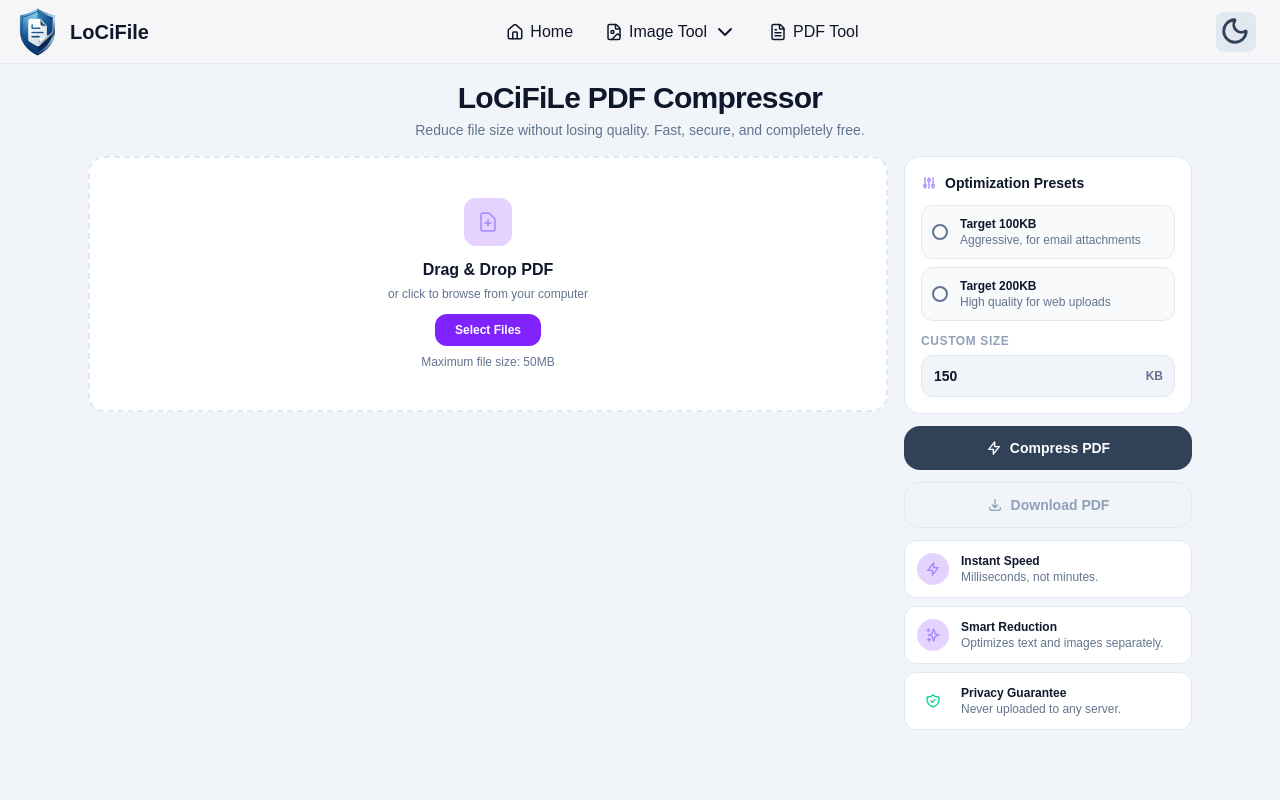
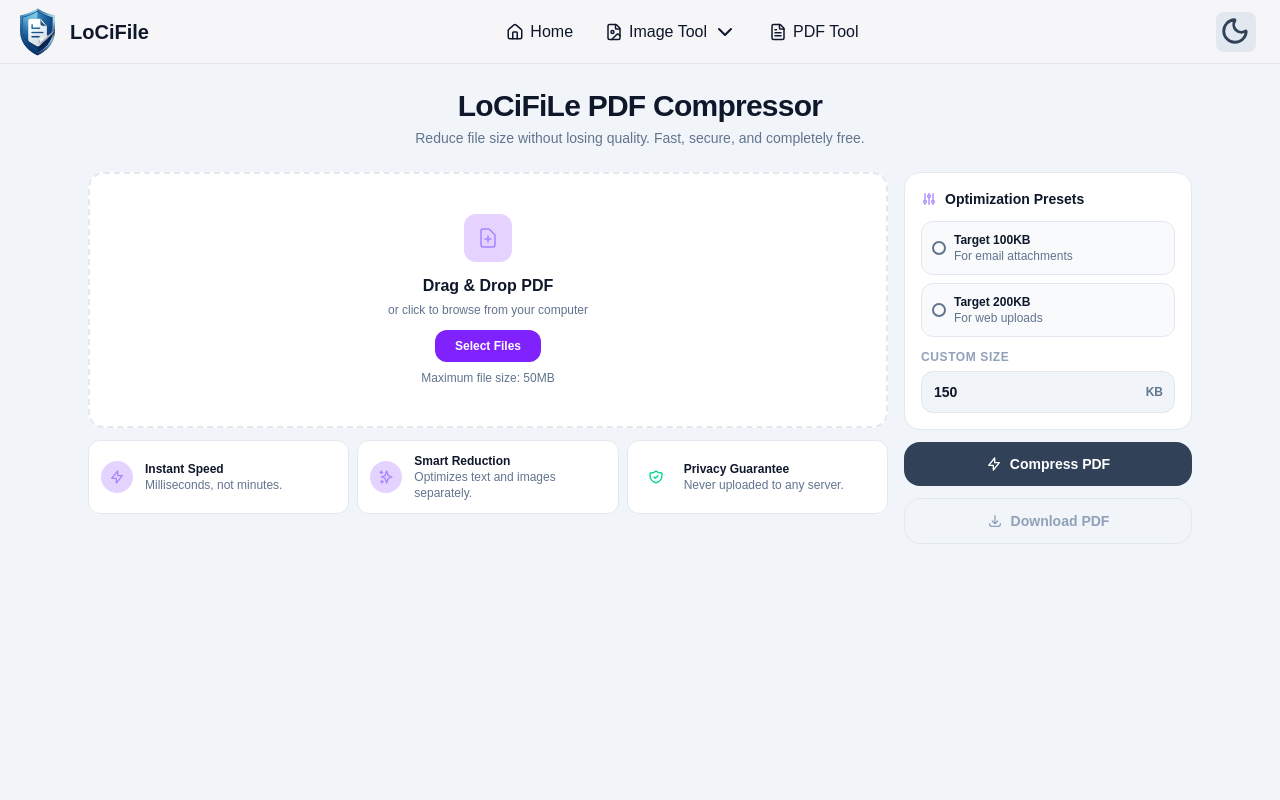
Before and after one commit to mrarghadey-commits/LoCiFile, a Next.js app: page /pdf-compressor in a window 1280 px wide. Shown: the top 800 px of the page. Built offline with nearby package versions, Linux system fonts and the light colour scheme.

Commit message:
pdf ui update

```diff
--- a/app/pdf-compressor/page.tsx
+++ b/app/pdf-compressor/page.tsx
@@ -2,11 +2,11 @@
 
 export default function Page() {
   return (
-    <div className="min-h-screen dark:bg-[#0a0a0f] bg-slate-100 dark:text-white text-slate-900 flex flex-col">
-      <div className="max-w-6xl mx-auto px-4 sm:px-6 py-4 w-full flex flex-col">
-        <div className="text-center mb-4">
-          <h1 className="text-xl sm:text-2xl lg:text-3xl font-black tracking-tight">LoCiFiLe PDF Compressor</h1>
-          <p className="dark:text-slate-400 text-slate-500 text-xs sm:text-sm mt-1">
+    <div className="min-h-screen dark:bg-[#0a0a0f] bg-slate-100 dark:text-white text-slate-900">
+      <div className="max-w-6xl mx-auto px-4 sm:px-6 py-4 sm:py-6 w-full">
+        <div className="text-center mb-4 sm:mb-6">
+          <h1 className="text-2xl sm:text-3xl font-black tracking-tight">LoCiFiLe PDF Compressor</h1>
+          <p className="dark:text-slate-400 text-slate-500 text-sm mt-1">
             Reduce file size without losing quality. Fast, secure, and completely free.
           </p>
         </div>
--- a/tools/pdfcompressor.tsx
+++ b/tools/pdfcompressor.tsx
@@ -141,10 +141,92 @@
   const savings = original > 0 && compressed > 0
     ? Math.round(((original - compressed) / original) * 100) : 0
 
+  const featureCards = [
+    { icon: "M13 10V3L4 14h7v7l9-11h-7z", color: "violet", title: "Instant Speed", desc: "Milliseconds, not minutes." },
+    { icon: "M5 3v4M3 5h4M6 17v4m-2-2h4m5-16l2.286 6.857L21 12l-5.714 2.143L13 21l-2.286-6.857L5 12l5.714-2.143L13 3z", color: "violet", title: "Smart Reduction", desc: "Optimizes text and images separately." },
+    { icon: "M9 12l2 2 4-4m5.618-4.016A11.955 11.955 0 0112 2.944a11.955 11.955 0 01-8.618 3.04A12.02 12.02 0 003 9c0 5.591 3.824 10.29 9 11.622 5.176-1.332 9-6.03 9-11.622 0-1.042-.133-2.052-.382-3.016z", color: "emerald", title: "Privacy Guarantee", desc: "Never uploaded to any server." },
+  ]
+
+  // const faq = {
+  //       "@context": "https://schema.org",
+  //       "@type": "FAQPage",
+  //       mainEntity: [
+  //           {
+  //               "@type": "Question",
+  //               name: `How to compress image to ${size}?`,
+  //               acceptedAnswer: {
+  //                   "@type": "Answer",
+  //                   text: `Upload your image and compress it to ${size} instantly using our free tool.`,
+  //               },
+  //           },
+  //           {
+  //               "@type": "Question",
+  //               name: `Does compressing image to ${size} reduce quality?`,
+  //               acceptedAnswer: {
+  //                   "@type": "Answer",
+  //                   text: `No, we use smart compression to maintain quality when compressing images to ${size}.`,
+  //               },
+  //           },
+  //       ],
+  //   };
+  //   const breadcrumb = {
+  //       "@context": "https://schema.org",
+  //       "@type": "BreadcrumbList",
+  //       itemListElement: [
+  //           {
+  //               "@type": "ListItem",
+  //               position: 1,
+  //               name: "Home",
+  //               item: "https://locifile.in",
+  //           },
+  //           {
+  //               "@type": "ListItem",
+  //               position: 2,
+  //               name: "Image Compressor",
+  //               item: "https://locifile.in/image-compressor",
+  //           },
+  //           {
+  //               "@type": "ListItem",
+  //               position: 3,
+  //               name: `Compress Image to ${size}`,
+  //               item: `https://locifile.in/compress-image-to-${size}`,
+  //           },
+  //       ],
+  //   };
+  //   const howTo = {
+  //       "@context": "https://schema.org",
+  //       "@type": "HowTo",
+  //       name: `How to compress image to ${size}`,
+  //       description: `Step by step guide to compress image to ${size}`,
+  //       step: [
+  //           {
+  //               "@type": "HowToStep",
+  //               name: "Upload Image",
+  //               text: "Upload your image file from your device.",
+  //           },
+  //           {
+  //               "@type": "HowToStep",
+  //               name: "Start Compression",
+  //               text: `Click compress to reduce image size to ${size}.`,
+  //           },
+  //           {
+  //               "@type": "HowToStep",
+  //               name: "Download Image",
+  //               text: "Download the compressed image instantly.",
+  //           },
+  //       ],
+  //   };
+  //   const structuredData = [
+  //       jsonLd,
+  //       faq,
+  //       breadcrumb,
+  //       howTo
+  //   ];
+
   return (
     <div className="flex flex-col lg:flex-row gap-4">
 
-      {/* Left: Upload */}
+      {/* Left: Upload + Results + Feature Cards */}
       <div className="flex-1 flex flex-col gap-3">
 
         {/* Drop Zone */}
@@ -180,10 +262,12 @@
                   <path strokeLinecap="round" strokeLinejoin="round" strokeWidth={2} d="M7 21h10a2 2 0 002-2V9.414a1 1 0 00-.293-.707l-5.414-5.414A1 1 0 0012.586 3H7a2 2 0 00-2 2v14a2 2 0 002 2z" />
                 </svg>
               </div>
-              <span className="text-xs dark:text-slate-300 text-slate-700 font-medium truncate max-w-[140px] sm:max-w-[200px]">{file.name}</span>
+              <span className="text-xs dark:text-slate-300 text-slate-700 font-medium truncate max-w-[140px] sm:max-w-[220px] lg:max-w-[180px]">{file.name}</span>
             </div>
             <span className="text-xs flex-shrink-0">
-              {blob ? <span className="text-emerald-400 font-bold">Compressed ✓</span> : <span className="text-slate-500">Ready</span>}
+              {blob
+                ? <span className="text-emerald-400 font-bold">Compressed ✓</span>
+                : <span className="text-slate-500">Ready · {(original / 1024).toFixed(1)} KB</span>}
             </span>
           </div>
         )}
@@ -224,40 +308,58 @@
             </div>
           </div>
         )}
+
+        {/* Feature Cards — hidden on mobile/tablet (shown in right column order) */}
+        <div className="hidden lg:grid grid-cols-3 gap-2">
+          {featureCards.map(({ icon, color, title, desc }) => (
+            <div key={title} className="dark:bg-[#12121a] bg-white border dark:border-white/5 border-slate-200 rounded-xl p-3 flex items-center gap-3">
+              <div className={`w-8 h-8 rounded-full bg-${color}-600/20 flex items-center justify-center flex-shrink-0`}>
+                <svg xmlns="http://www.w3.org/2000/svg" className={`h-4 w-4 text-${color}-400`} fill="none" viewBox="0 0 24 24" stroke="currentColor">
+                  <path strokeLinecap="round" strokeLinejoin="round" strokeWidth={2} d={icon} />
+                </svg>
+              </div>
+              <div>
+                <p className="font-black text-xs dark:text-white text-slate-900">{title}</p>
+                <p className="text-slate-500 text-xs">{desc}</p>
+              </div>
+            </div>
+          ))}
+        </div>
+
       </div>
 
       {/* Right: Controls */}
       <div className="w-full lg:w-72 flex flex-col gap-3">
 
         {/* Presets */}
-        <div className="dark:bg-[#12121a] bg-white border dark:border-white/10 border-slate-200 rounded-2xl p-4">
-          <div className="flex items-center gap-2 mb-3">
+        <div className="dark:bg-[#12121a] bg-white border dark:border-white/10 border-slate-200 rounded-2xl p-3 sm:p-4">
+          <div className="flex items-center gap-2 mb-2 sm:mb-3">
             <svg xmlns="http://www.w3.org/2000/svg" className="h-4 w-4 text-violet-400" fill="none" viewBox="0 0 24 24" stroke="currentColor">
               <path strokeLinecap="round" strokeLinejoin="round" strokeWidth={2} d="M12 6V4m0 2a2 2 0 100 4m0-4a2 2 0 110 4m-6 8a2 2 0 100-4m0 4a2 2 0 110-4m0 4v2m0-6V4m6 6v10m6-2a2 2 0 100-4m0 4a2 2 0 110-4m0 4v2m0-6V4" />
             </svg>
             <span className="font-black text-sm dark:text-white text-slate-900">Optimization Presets</span>
           </div>
 
-          <div className="grid grid-cols-1 sm:grid-cols-2 lg:grid-cols-1 gap-2 mb-3">
+          <div className="grid grid-cols-2 lg:grid-cols-1 gap-2 mb-2 sm:mb-3">
             {[
-              { key: "100" as const, label: "Target 100KB", desc: "Aggressive, for email attachments" },
-              { key: "200" as const, label: "Target 200KB", desc: "High quality for web uploads" },
+              { key: "100" as const, label: "Target 100KB", desc: "For email attachments" },
+              { key: "200" as const, label: "Target 200KB", desc: "For web uploads" },
             ].map(({ key, label, desc }) => (
               <div
                 key={key}
                 onClick={() => handlePreset(key)}
-                className={`flex items-center gap-3 p-2.5 rounded-xl cursor-pointer border transition-all ${
+                className={`flex items-center gap-2 p-2 sm:p-2.5 rounded-xl cursor-pointer border transition-all ${
                   preset === key
                     ? "border-violet-500 bg-violet-500/10"
                     : "dark:border-white/5 border-slate-200 dark:bg-white/5 bg-slate-50 hover:border-violet-500/40"
                 }`}
               >
-                <div className={`w-4 h-4 rounded-full border-2 flex items-center justify-center flex-shrink-0 ${preset === key ? "border-violet-500" : "border-slate-500"}`}>
-                  {preset === key && <div className="w-2 h-2 rounded-full bg-violet-500" />}
+                <div className={`w-3.5 h-3.5 rounded-full border-2 flex items-center justify-center flex-shrink-0 ${preset === key ? "border-violet-500" : "border-slate-500"}`}>
+                  {preset === key && <div className="w-1.5 h-1.5 rounded-full bg-violet-500" />}
                 </div>
-                <div>
-                  <p className="text-xs font-bold dark:text-white text-slate-900">{label}</p>
-                  <p className="text-xs text-slate-500">{desc}</p>
+                <div className="min-w-0">
+                  <p className="text-xs font-bold dark:text-white text-slate-900 truncate">{label}</p>
+                  <p className="text-xs text-slate-500 truncate">{desc}</p>
                 </div>
               </div>
             ))}
@@ -282,8 +384,8 @@
           </div>
         </div>
 
-        {/* Compress + Download */}
-        <div className="grid grid-cols-1 sm:grid-cols-2 lg:grid-cols-1 gap-3">
+        {/* Compress + Download Buttons */}
+        <div className="grid grid-cols-2 lg:grid-cols-1 gap-3">
           <button
             onClick={compressPDF}
             disabled={!file || loading}
@@ -299,7 +401,7 @@
                   <circle className="opacity-25" cx="12" cy="12" r="10" stroke="currentColor" strokeWidth="4" />
                   <path className="opacity-75" fill="currentColor" d="M4 12a8 8 0 018-8V0C5.373 0 0 5.373 0 12h4z" />
                 </svg>
-                {progress}% — Optimizing...
+                {progress}%...
               </>
             ) : (
               <>
@@ -329,14 +431,10 @@
           </div>
         </div>
 
-        {/* Feature Cards */}
-        <div className="flex flex-row lg:flex-col gap-2 overflow-x-auto pb-1 lg:overflow-visible">
-          {[
-            { icon: "M13 10V3L4 14h7v7l9-11h-7z", color: "violet", title: "Instant Speed", desc: "Milliseconds, not minutes." },
-            { icon: "M5 3v4M3 5h4M6 17v4m-2-2h4m5-16l2.286 6.857L21 12l-5.714 2.143L13 21l-2.286-6.857L5 12l5.714-2.143L13 3z", color: "violet", title: "Smart Reduction", desc: "Optimizes text and images separately." },
-            { icon: "M9 12l2 2 4-4m5.618-4.016A11.955 11.955 0 0112 2.944a11.955 11.955 0 01-8.618 3.04A12.02 12.02 0 003 9c0 5.591 3.824 10.29 9 11.622 5.176-1.332 9-6.03 9-11.622 0-1.042-.133-2.052-.382-3.016z", color: "emerald", title: "Privacy Guarantee", desc: "Never uploaded to any server." },
-          ].map(({ icon, color, title, desc }) => (
-            <div key={title} className="dark:bg-[#12121a] bg-white border dark:border-white/5 border-slate-200 rounded-xl p-3 flex items-center gap-3 min-w-[170px] lg:min-w-0 flex-shrink-0 lg:flex-shrink">
+        {/* Feature Cards — visible on mobile/tablet only */}
+        <div className="grid grid-cols-1 sm:grid-cols-3 lg:hidden gap-2">
+          {featureCards.map(({ icon, color, title, desc }) => (
+            <div key={title} className="dark:bg-[#12121a] bg-white border dark:border-white/5 border-slate-200 rounded-xl p-3 flex items-center gap-3">
               <div className={`w-8 h-8 rounded-full bg-${color}-600/20 flex items-center justify-center flex-shrink-0`}>
                 <svg xmlns="http://www.w3.org/2000/svg" className={`h-4 w-4 text-${color}-400`} fill="none" viewBox="0 0 24 24" stroke="currentColor">
                   <path strokeLinecap="round" strokeLinejoin="round" strokeWidth={2} d={icon} />
@@ -349,6 +447,7 @@
             </div>
           ))}
         </div>
+
       </div>
     </div>
   )
```
